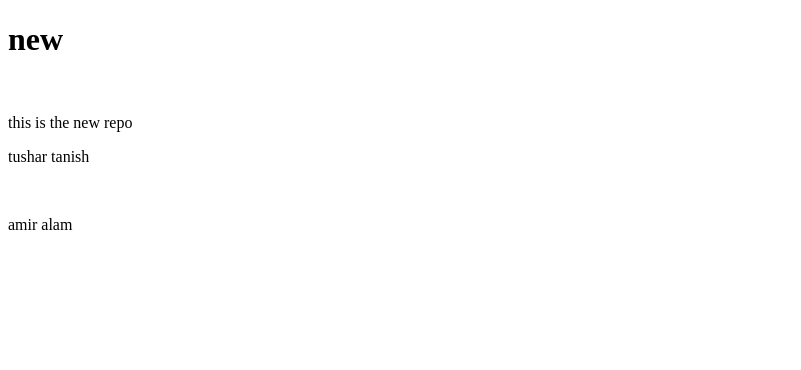
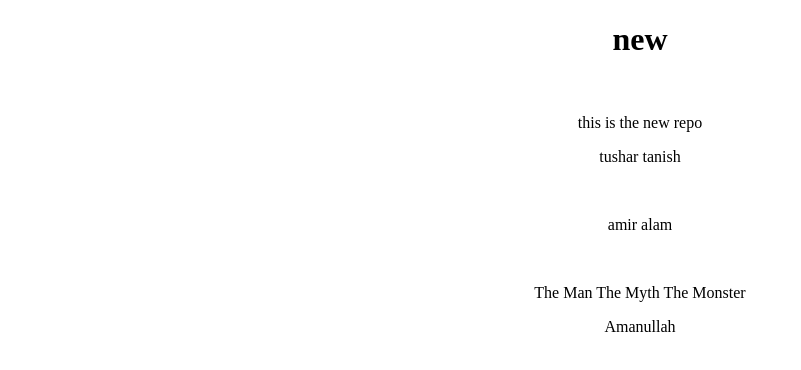
Before and after one commit to mAmanullah7/tushartanish10, a plain HTML site: page index.html in a window 1280 px wide. Shown: the whole page, without its empty margins (0-801 px from the left). Drawn offline with Linux system fonts and the light colour scheme.

Commit message:
Leraning github Amanullah

```diff
--- /dev/null
+++ b/index.css
@@ -0,0 +1,3 @@
+Body {
+    text-align: center;
+}
--- a/index.html
+++ b/index.html
@@ -4,6 +4,7 @@
     <meta charset="UTF-8">
     <meta name="viewport" content="width=device-width, initial-scale=1.0">
     <title>amiru</title>
+    <link rel="stylesheet" href="index.css">
 </head>
 <body>
     <h1>new</h1>
@@ -12,6 +13,9 @@
     <p>tushar tanish</p>
     <br>
     <p> amir alam</p>
+    <br>
+    <p>The Man The Myth The Monster</p>
+    <p>Amanullah</p>
 
 </body>
 </html>
```
